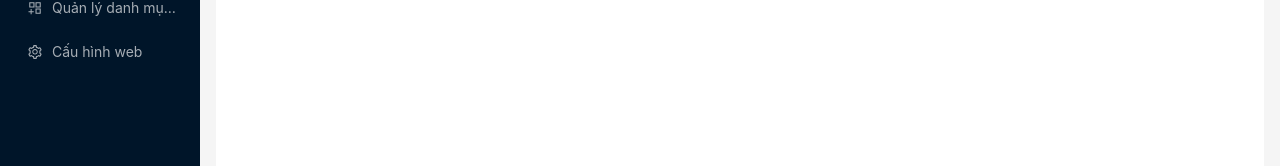
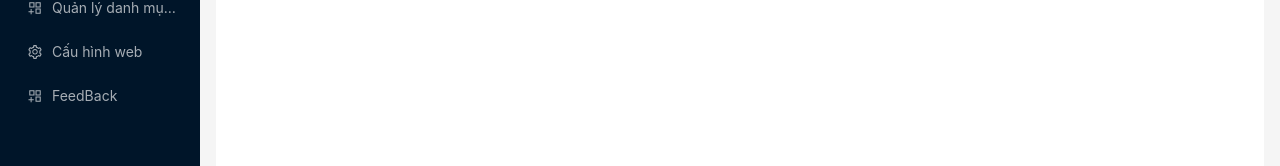
Before and after one commit to ThanhDienGIT/Flowerdumbo, a React (Create React App) app: page /admin/main in a window 1280 px wide. Shown: the part 124-290 px from the top of the page. Built offline with nearby package versions, Linux system fonts and the light colour scheme; no server answers; sample sign-in values are in the browser's storage.

Commit message:
new code

```diff
--- a/src/adminpage/Admin.js
+++ b/src/adminpage/Admin.js
@@ -47,6 +47,12 @@ const items = [
     "Cấu hình web",
     "/admin/main/setting",
     <SettingOutlined />
+  ),
+
+  getItem(
+    "FeedBack",
+    "/admin/main/setting",
+    <AppstoreAddOutlined />
   ),
 
   // getItem(
```
